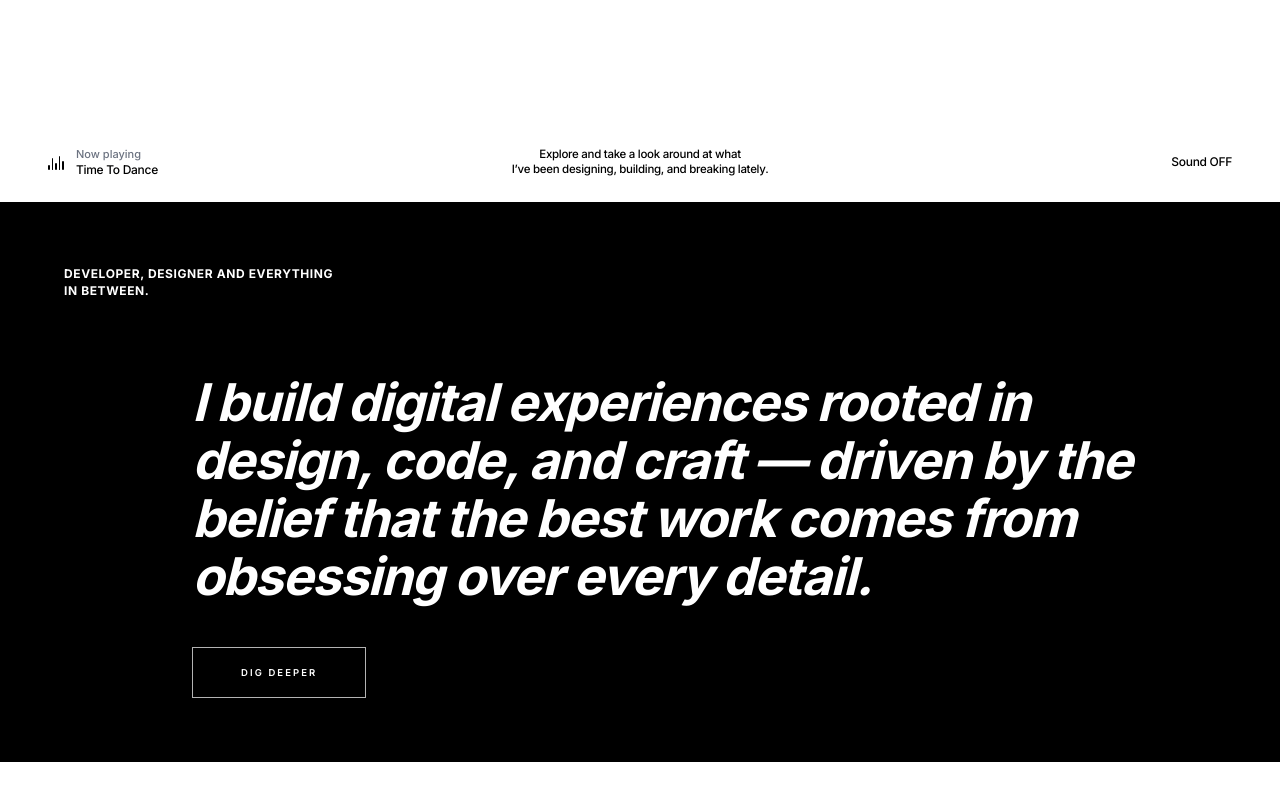
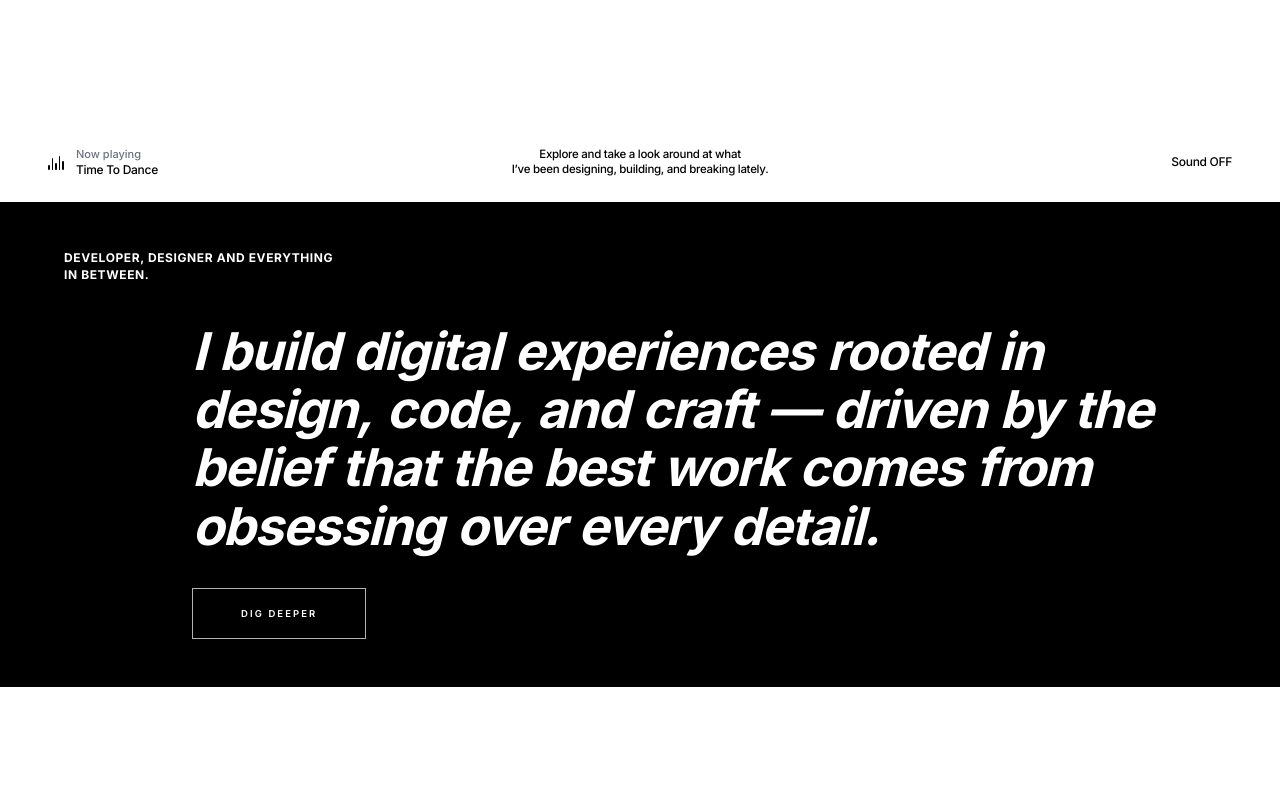
Before and after one commit to thvgger/thvgger2026, a Next.js app: page / in a window 1280 px wide. Shown: the part 598-1398 px from the top of the page. Built offline with nearby package versions, Linux system fonts and the light colour scheme.

Commit message:
feat: refactor CubePatternSection to AboutSection with animated statement and improved layout

```diff
--- a/app/page.tsx
+++ b/app/page.tsx
@@ -4,7 +4,7 @@ import { useState, useEffect, useRef } from "react";
 import InteractiveCubeLogo from "@/components/InteractiveCubeLogo";
 import AnimatedFavicon from "@/components/AnimatedFavicon";
 import Header from "@/components/Header";
-import CubePatternSection from "@/components/AboutSection";
+import AboutSection from "@/components/AboutSection";
 
 export default function Home() {
   const [introPhase, setIntroPhase] = useState<"spinning" | "shrinking" | "pushing" | "complete">("spinning");
@@ -13,14 +13,12 @@ export default function Home() {
   const [pushDistance, setPushDistance] = useState(240);
   const [soundOn, setSoundOn] = useState(false);
 
-  // Web Audio Context reference
   const audioContextRef = useRef<AudioContext | null>(null);
   const audioNodesRef = useRef<{
     gainNode: GainNode;
     timerId: number | null;
   } | null>(null);
 
-  // Measure push distance accurately so the cube sits exactly in the center before push
   const measurePush = () => {
     if (textRef.current) {
       const textW = textRef.current.offsetWidth;
@@ -35,11 +33,6 @@ export default function Home() {
     return () => window.removeEventListener("resize", measurePush);
   }, []);
 
-  // Intro animation sequence matching user's video:
-  // 1. Spinning large in dead center (0 - 650ms)
-  // 2. Shrinks smoothly in place in the center (650ms - 1300ms, 650ms duration)
-  // 3. "Thvgger" contacts and pushes the cube into center alignment (1300ms - 1950ms)
-  // 4. Settled at center, header and footer appear, logo becomes interactive (1950ms+)
   useEffect(() => {
     measurePush();
     const timer1 = setTimeout(() => {
@@ -62,7 +55,6 @@ export default function Home() {
     };
   }, [introCount]);
 
-  // Lock scrolling while the intro loading animation is running
   useEffect(() => {
     if (introPhase !== "complete") {
       document.documentElement.style.overflow = "hidden";
@@ -80,7 +72,6 @@ export default function Home() {
 
   const [periodicSpin, setPeriodicSpin] = useState(0);
 
-  // Auto-spin both header and hero logos every 20 seconds
   useEffect(() => {
     const interval = setInterval(() => {
       setPeriodicSpin((prev) => prev + 1);
@@ -94,10 +85,8 @@ export default function Home() {
     setIntroCount((prev) => prev + 1);
   };
 
-  // Web Audio Synthesizer (Ambient Electronic Minimal Track)
   const toggleSound = () => {
     if (soundOn) {
-      // Stop sound
       if (audioNodesRef.current) {
         const { gainNode, timerId } = audioNodesRef.current;
         if (timerId) window.clearInterval(timerId);
@@ -108,7 +97,6 @@ export default function Home() {
       }
       setSoundOn(false);
     } else {
-      // Start ambient minimal soundscape
       try {
         const AudioCtx = window.AudioContext || (window as unknown as { webkitAudioContext: typeof AudioContext }).webkitAudioContext;
         const ctx = audioContextRef.current || new AudioCtx();
@@ -123,8 +111,7 @@ export default function Home() {
         masterGain.gain.exponentialRampToValueAtTime(0.25, ctx.currentTime + 1.2);
         masterGain.connect(ctx.destination);
 
-        // Ambient chord pad
-        const chordFrequencies = [110, 164.81, 196, 261.63]; // A minor 7th voicing
+        const chordFrequencies = [110, 164.81, 196, 261.63];
         chordFrequencies.forEach((freq) => {
           const osc = ctx.createOscillator();
           const filter = ctx.createBiquadFilter();
@@ -144,13 +131,11 @@ export default function Home() {
           osc.start();
         });
 
-        // Soft rhythmic kick & shaker pulse every 500ms (120 BPM minimal pulse)
         let step = 0;
         const timerId = window.setInterval(() => {
           if (!audioContextRef.current) return;
           const now = audioContextRef.current.currentTime;
 
-          // Kick on downbeats (every 4 steps)
           if (step % 2 === 0) {
             const kickOsc = ctx.createOscillator();
             const kickGain = ctx.createGain();
@@ -164,7 +149,6 @@ export default function Home() {
             kickOsc.stop(now + 0.28);
           }
 
-          // Ambient subtle click / percussion
           const clickOsc = ctx.createOscillator();
           const clickGain = ctx.createGain();
           clickOsc.type = "triangle";
@@ -183,12 +167,11 @@ export default function Home() {
         setSoundOn(true);
       } catch (err) {
         console.error("Audio playback error:", err);
-        setSoundOn(true); // fall back to visualizer toggle
+        setSoundOn(true);
       }
     }
   };
 
-  // Clean up audio on unmount
   useEffect(() => {
     return () => {
       if (audioNodesRef.current?.timerId) {
@@ -202,12 +185,8 @@ export default function Home() {
 
   return (
     <div className="relative w-full bg-black text-black select-none overflow-x-clip">
-      {/* Dynamic 3D Isometric Favicon */}
       <AnimatedFavicon spinTrigger={introCount + periodicSpin} />
 
-      {/* ======================================================== */}
-      {/* 1. HERO VIEWPORT (Header + Hero Lockup + Footer)         */}
-      {/* ======================================================== */}
       <div id="hero" className="relative flex flex-col justify-between min-h-screen w-full bg-white text-black overflow-hidden z-10">
         <Header
           introPhase={introPhase}
@@ -215,11 +194,7 @@ export default function Home() {
           onReplayIntro={replayIntro}
         />
 
-      {/* ======================================================== */}
-      {/* 2. HERO SECTION                                          */}
-      {/* ======================================================== */}
         <main className="relative flex-1 flex items-center justify-center w-full px-4 py-6">
-        {/* Wordmark Lockup: shifted by pushDistance so cube is centered, then pushed into center alignment */}
           <div
             className="flex items-center justify-center"
             style={{
@@ -233,7 +208,6 @@ export default function Home() {
                   : "none",
             }}
           >
-          {/* 3D Cube Logo: large during initial spin, shrinks smoothly in center, then pushed into place */}
             <InteractiveCubeLogo
               className={`flex-shrink-0 ${
                 introPhase === "spinning"
@@ -246,7 +220,6 @@ export default function Home() {
               spinTrigger={introCount + periodicSpin}
             />
 
-          {/* "Thvgger" Typography: enters from offscreen right, pushes cube into place */}
             <div
               ref={textRef}
               className="ml-3 sm:ml-4 lg:ml-[16px] flex-shrink-0"
@@ -268,9 +241,6 @@ export default function Home() {
           </div>
         </main>
 
-      {/* ======================================================== */}
-      {/* 3. MAIN FOOTER (Figma #30:360 & #24:37)                  */}
-      {/* ======================================================== */}
         <footer
           className={`relative z-20 w-full flex flex-col md:flex-row items-center justify-between px-6 sm:px-10 lg:px-12 pt-4 pb-6 gap-6 md:gap-0 transition-all duration-700 ease-[cubic-bezier(0.16,1,0.3,1)] ${
             introPhase === "complete"
@@ -278,9 +248,7 @@ export default function Home() {
               : "opacity-0 translate-y-4 pointer-events-none"
           }`}
         >
-        {/* Left: Now Playing Widget */}
           <div className="flex-1 flex items-center justify-center md:justify-start gap-3">
-          {/* Equalizer Visualizer Bars (16x16 container) */}
             <div
               onClick={toggleSound}
               title={soundOn ? "Click to pause sound" : "Click to play sound"}
@@ -313,7 +281,6 @@ export default function Home() {
               />
             </div>
 
-          {/* Track Info */}
             <div className="flex flex-col text-left">
               <span className="text-[11px] font-medium leading-[13.75px] text-[#6B7280]">
                 Now playing
@@ -324,7 +291,6 @@ export default function Home() {
             </div>
           </div>
 
-        {/* Center: Brief Biography Statement */}
           <div className="flex-1 flex justify-center text-center">
             <p className="text-[11.5px] font-medium leading-[15.53px] tracking-[-0.025em] text-black max-w-[340px] whitespace-pre-line">
               Explore and take a look around at what{"\n"}
@@ -332,7 +298,6 @@ export default function Home() {
             </p>
           </div>
 
-        {/* Right: Sound Switch Indicator */}
           <div className="flex-1 flex items-center justify-center md:justify-end">
             <button
               onClick={toggleSound}
@@ -344,14 +309,8 @@ export default function Home() {
         </footer>
       </div>
 
-      {/* ======================================================== */}
-      {/* 2. MANIFESTO SECTION                                      */}
-      {/* ======================================================== */}
-      <CubePatternSection id="work" />
+      <AboutSection id="about" />
 
-      {/* ======================================================== */}
-      {/* 3. BLANK SECTION                                          */}
-      {/* ======================================================== */}
       <section id="projects" className="relative w-full min-h-screen bg-white" />
     </div>
   );
--- a/components/AboutSection.tsx
+++ b/components/AboutSection.tsx
@@ -1,32 +1,80 @@
+"use client";
+
+import { motion } from "motion/react";
 import Button from "@/components/Button";
 
-export interface CubePatternSectionProps {
+export interface AboutSectionProps {
   id?: string;
   className?: string;
 }
 
-export default function CubePatternSection({
-  id = "work",
+const STATEMENT =
+  "I build digital experiences rooted in design, code, and craft — driven by the belief that the best work comes from obsessing over every detail.";
+
+const words = STATEMENT.split(" ");
+
+const statementContainerVariants = {
+  hidden: {},
+  visible: {
+    transition: {
+      staggerChildren: 0.02,
+      delayChildren: 0.08,
+    },
+  },
+};
+
+const wordVariants = {
+  hidden: {
+    opacity: 0,
+    y: 20,
+  },
+  visible: {
+    opacity: 1,
+    y: 0,
+    transition: {
+      duration: 0.55,
+      ease: [0.16, 1, 0.3, 1],
+    },
+  },
+};
+
+export default function AboutSection({
+  id = "about",
   className = "",
-}: CubePatternSectionProps) {
+}: AboutSectionProps) {
   return (
     <section
       id={id}
-      className={`relative w-full min-h-[70vh] bg-black text-white flex flex-col justify-between px-6 sm:px-10 lg:px-16 py-10 sm:py-14 lg:py-16 ${className}`.trim()}
+      className={`relative w-full min-h-[45vh] bg-black text-white flex flex-col justify-between px-6 sm:px-10 lg:px-16 py-8 sm:py-10 lg:py-12 ${className}`.trim()}
     >
-      {/* Eyebrow Label — Top Left */}
-      <p className="text-[11px] sm:text-xs font-bold uppercase tracking-wider leading-snug max-w-[280px] text-white">
+      <motion.p
+        initial={{ opacity: 0, y: 16 }}
+        whileInView={{ opacity: 1, y: 0 }}
+        viewport={{ once: false, amount: 0.2 }}
+        transition={{ duration: 0.6, ease: [0.16, 1, 0.3, 1] }}
+        className="text-[11px] sm:text-xs font-bold uppercase tracking-wider leading-snug max-w-[280px] text-white"
+      >
         Developer, designer and everything in between.
-      </p>
+      </motion.p>
 
-      {/* Manifesto Statement + CTA directly underneath */}
-      <div className="flex flex-col items-start max-w-5xl sm:ml-auto mt-12 sm:mt-16 gap-8 sm:gap-10">
-        <h2 className="text-2xl sm:text-3xl md:text-4xl lg:text-[42px] xl:text-[52px] font-bold italic leading-[1.12] tracking-tight text-white">
-          I build digital experiences rooted in design, code, and craft
-          — driven by the belief that the best work comes from obsessing
-          over every detail.
-        </h2>
-
+      <div className="flex flex-col items-start max-w-5xl sm:ml-auto mt-8 sm:mt-10 gap-6 sm:gap-8">
+        <motion.h2
+          variants={statementContainerVariants}
+          initial="hidden"
+          whileInView="visible"
+          viewport={{ once: false, amount: 0.2 }}
+          className="text-2xl sm:text-3xl md:text-4xl lg:text-[42px] xl:text-[52px] font-bold italic leading-[1.12] tracking-tight text-white"
+        >
+          {words.map((word, i) => (
+            <motion.span
+              key={i}
+              variants={wordVariants}
+              className="inline-block mr-[0.26em] last:mr-0"
+            >
+              {word}
+            </motion.span>
+          ))}
+        </motion.h2>
 
         <Button href="#projects" variant="dark" size="md">
           DIG DEEPER
--- a/components/Header.tsx
+++ b/components/Header.tsx
@@ -43,7 +43,6 @@ export default function Header({
             : "opacity-0 -translate-y-4 pointer-events-none"
         } ${className}`.trim()}
       >
-        {/* Top-Left Interactive 3D Cube Logo */}
         <InteractiveCubeLogo
           className="w-[25px] h-[25px] sm:w-[29px] sm:h-[29px] lg:w-[33px] lg:h-[33px] flex-shrink-0 cursor-pointer"
           onClick={onReplayIntro}
@@ -51,7 +50,6 @@ export default function Header({
           title="Click to replay intro or spin 3D cube"
         />
 
-        {/* Desktop Navigation Links with Kinetic Rolling Text & Expanding Underline */}
         <nav className="hidden md:flex items-center gap-[36px]">
           {links.map((item) => (
             <UnderlineLink
@@ -65,7 +63,6 @@ export default function Header({
           ))}
         </nav>
 
-        {/* Mobile Navigation Toggle */}
         <div className="md:hidden flex items-center">
           <button
             onClick={() => setMobileMenuOpen(!mobileMenuOpen)}
@@ -77,7 +74,6 @@ export default function Header({
         </div>
       </header>
 
-      {/* Mobile Menu Overlay */}
       {mobileMenuOpen && (
         <div className="fixed inset-0 z-40 bg-white/95 backdrop-blur-sm flex flex-col items-center justify-center p-8 md:hidden">
           <button
```
Also changed, not shown: components/Button.tsx (+0 -14 lines), components/UnderlineLink.tsx (+0 -11 lines). Lines whose indentation alone changed are shown as unchanged.
